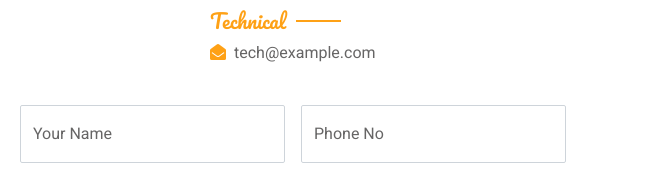
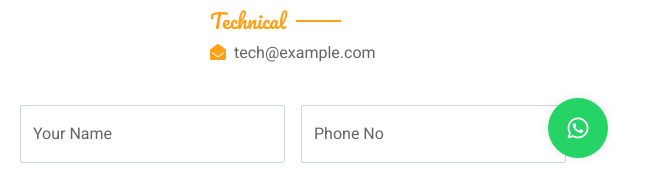
Before and after one commit to codeedexprojects/eatwerks, a plain HTML site: page contact.html in a window 1280 px wide. Shown: the part 612-788 px from the top of the page, 632-1280 px from the left. Drawn offline with nearby package versions, Linux system fonts and the light colour scheme; no server answers.

Commit message:
initial commit

```diff
--- a/contact.html
+++ b/contact.html
@@ -157,6 +157,9 @@
             </div>
         </div>
         <!-- Contact End -->
+        <a href="https://wa.me/+917676326361" class="whatsapp-button" target="_blank">
+            <i class="fab fa-whatsapp"></i>
+        </a>
 
 
         <!-- Footer Start -->
```
